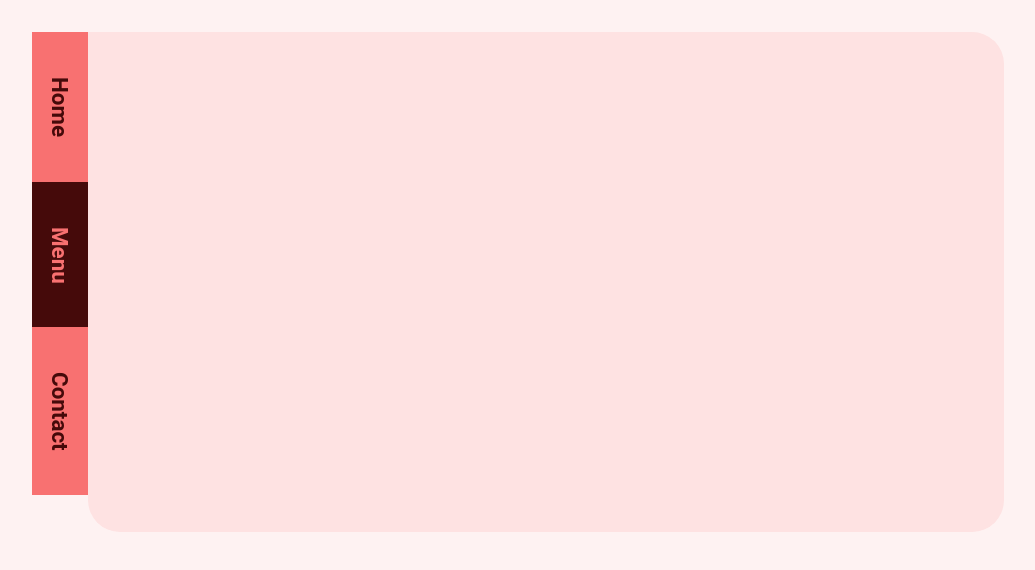
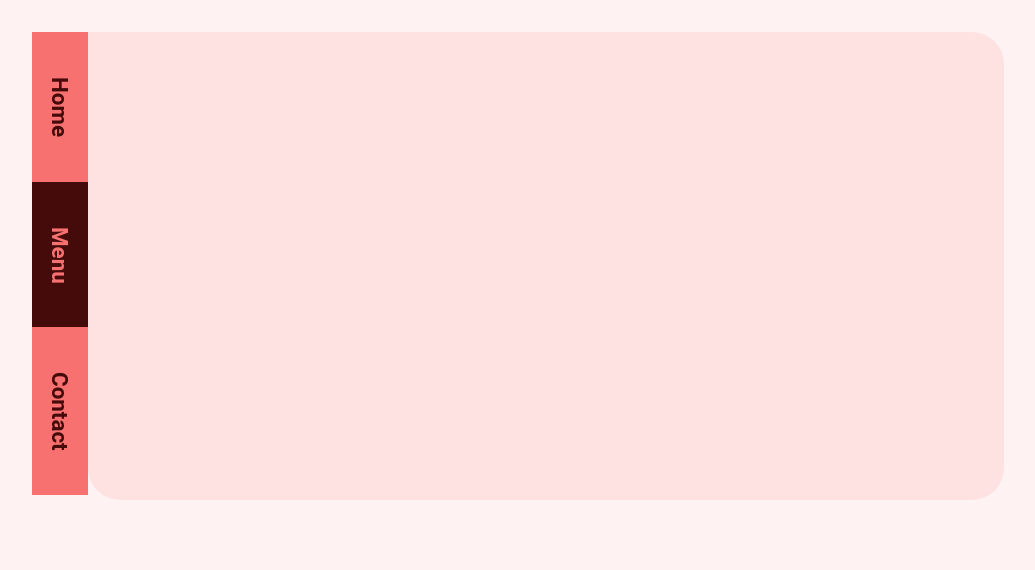
Before and after one commit to possxx/odin-restaurant-page, a website built with webpack: page src/index.html in a window 1280 px wide. Shown: the whole page, without its empty margins (122-1157 px from the left). Built offline with nearby package versions, Linux system fonts and the light colour scheme; files whose address does not match are found by name.

Commit message:
Change bottom margin of content

```diff
--- a/src/style.css
+++ b/src/style.css
@@ -77,6 +77,8 @@ body {
     border-top-right-radius: 32px;
     border-bottom-left-radius: 32px;
     border-bottom-right-radius: 32px;
+    padding: 2em;
+    margin-bottom: 2em;
 }
 
 .navigation {
```
